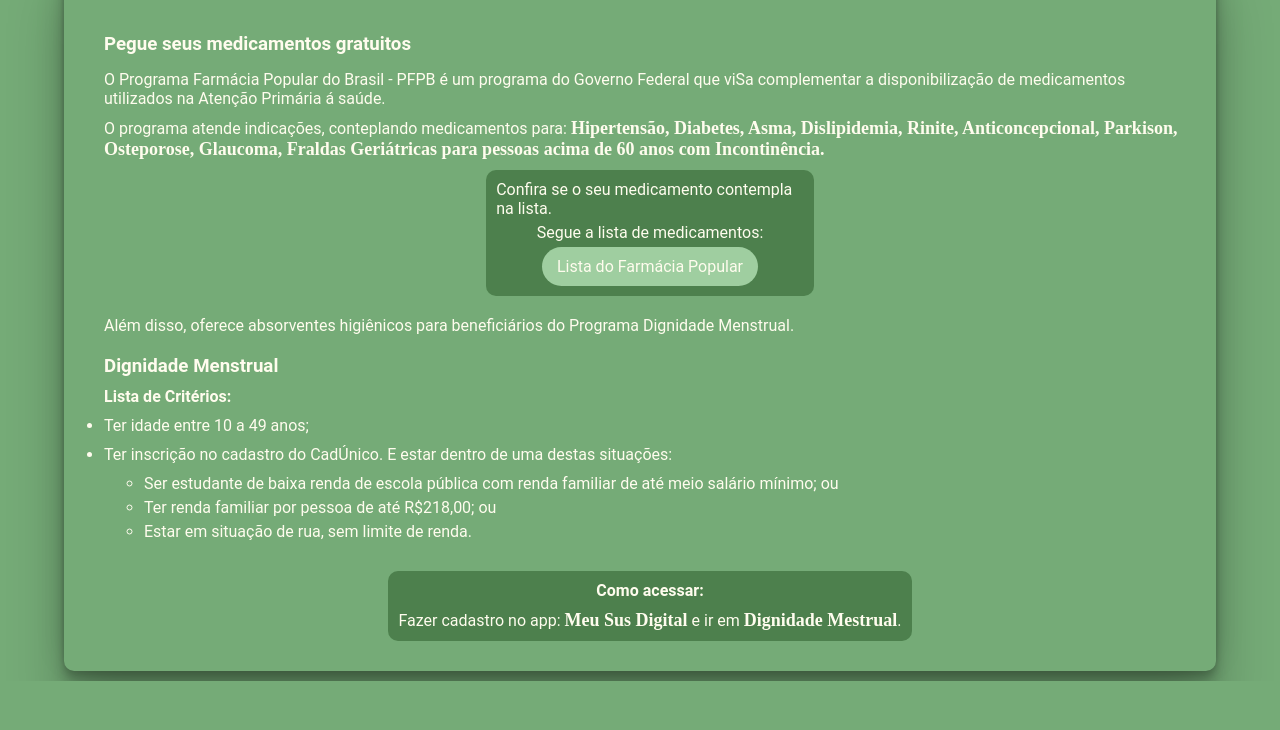
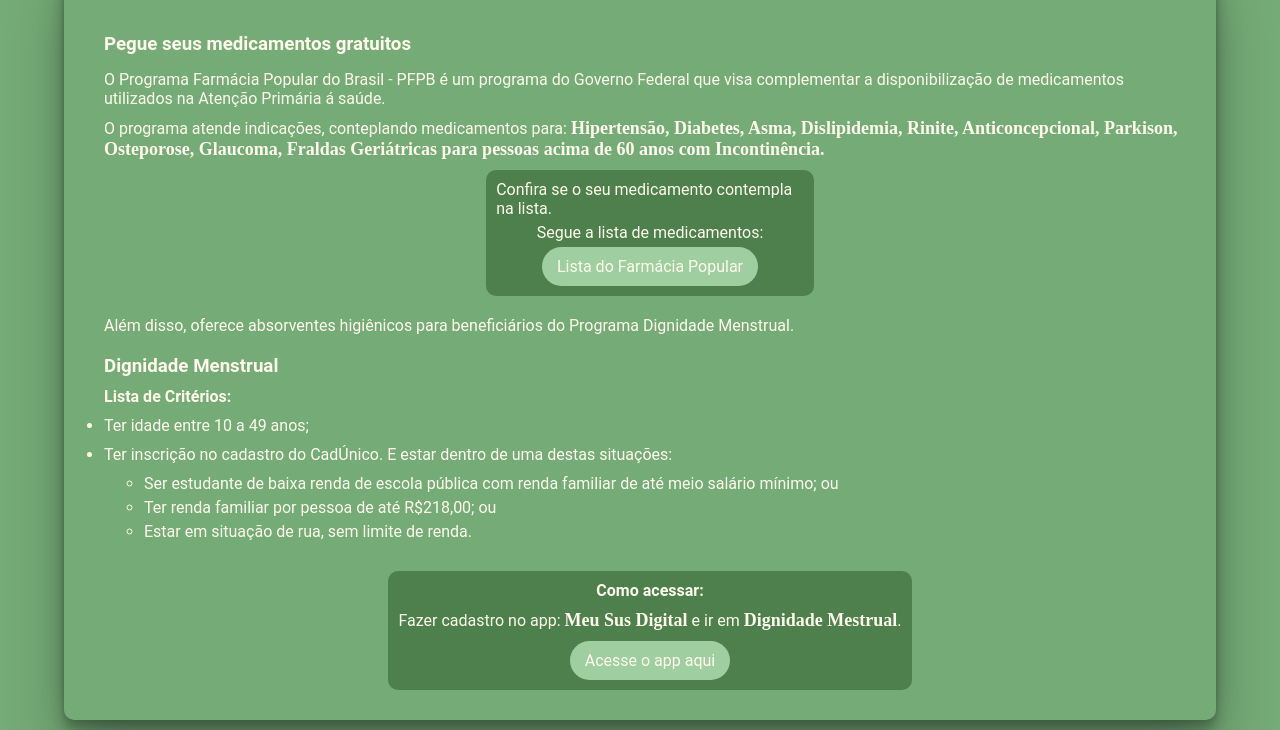
Before and after one commit to GuiAlvesR/saude-farma, a plain HTML site: page pages/farmacia-popular.html in a window 1280 px wide. Shown: the part 246-976 px from the top of the page. Before the commit the page ends 927 px from the top, so only its background shows below. Drawn offline with Linux system fonts and the light colour scheme.

Commit message:
Updates generals

```diff
--- a/css/farmacia-popular.css
+++ b/css/farmacia-popular.css
@@ -136,18 +136,29 @@ main {
   background-color: rgb(77, 128, 77);
   padding: 10px;
   border-radius: 10px;
-  transition: transform 0.5s ease;
-}
-
-.pharmacy .access-content:hover {
-  transform: translateY(-5px);
-  opacity: 0.9;
 }
 
 .pharmacy .access-content span {
   font-family: italic;
   font-weight: bold;
   font-size: 18px;
+}
+
+.pharmacy .access-content .btn-link {
+  display: inline-block;
+  background-color: var(--background-secondary);
+  border: 0;
+  border-radius: 50px;
+  padding: 10px 15px;
+  color: var(--font-color);
+  text-decoration: none;
+  font-family: "Roboto", sans-serif !important;
+  transition: transform 0.5s ease-in-out;
+}
+
+.pharmacy .access-content .btn-link:hover {
+  transform: translateY(-5px);
+  opacity: 0.8;
 }
 
 @media (max-width: 768px) {
--- a/pages/farmacia-popular.html
+++ b/pages/farmacia-popular.html
@@ -46,7 +46,7 @@
             <div class="popular">
               <p>
                 O Programa Farmácia Popular do Brasil - PFPB é um programa do
-                Governo Federal que viSa complementar a disponibilização de
+                Governo Federal que visa complementar a disponibilização de
                 medicamentos utilizados na Atenção Primária á saúde.
               </p>
 
@@ -112,6 +112,15 @@
                   Fazer cadastro no app: <span>Meu Sus Digital</span> e ir em
                   <span> Dignidade Mestrual</span>.
                 </p>
+
+                <div>
+                  <a
+                    class="btn-link"
+                    target="_blank"
+                    href="https://play.google.com/store/apps/details?id=br.gov.datasus.cnsdigital"
+                    >Acesse o app aqui</a
+                  >
+                </div>
               </div>
             </div>
           </div>
```
Also changed, not shown: index.html (+1 -1 lines), pages/atencao-farmaceutica.html (+5 -8 lines), pages/legislacao.html (+15 -12 lines), pages/produtos.html (+14 -2 lines), assets/imagens/produtos-img/19.png (added), 1 other file.
